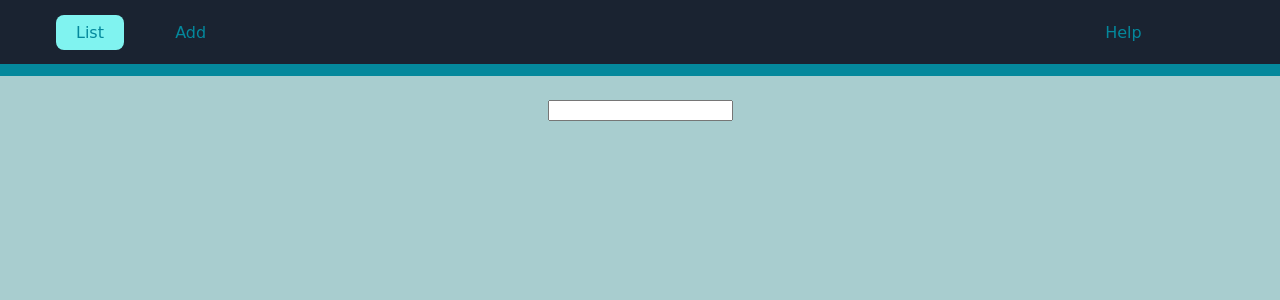
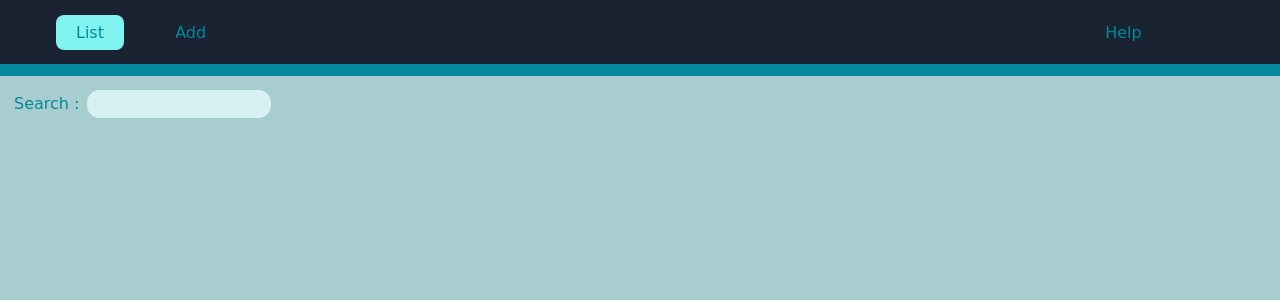
Before and after one commit to dhindurthy/event-scheduler-ng, an Angular app: page /event in a window 1280 px wide. Shown: the top 300 px of the page. Built offline with nearby package versions, Linux system fonts and the light colour scheme.

Commit message:
Added search functionality and tested ux

```diff
--- a/src/app/event/event.component.html
+++ b/src/app/event/event.component.html
@@ -1,6 +1,9 @@
+
+<fieldset>
+	<label for="event-search">Search :</label>
+	<input id="event-search" type=”text” #listFilter (keyup)="0" class="event-search" />
+</fieldset>
 <section class="parent-container">
-
-  <input type=”text” #listFilter (keyup)="0" />
   <section class="container" tabindex="0" *ngFor="let event of events | eventFilter:listFilter.value; let i = index" [attr.data-index]="i">
   	<button class="delete-button" (click)="deleteEvent(i)">X</button>
 	<h3 [routerLink]="['/event-edit', event.id, i]">{{event.name}}</h3>
--- a/src/app/event/event.component.scss
+++ b/src/app/event/event.component.scss
@@ -2,6 +2,24 @@
 @import "../_typography.scss";
 @import "../_mixins.scss";
 
+input{
+	font-family: $app-font-family;
+	border:none;
+	overflow: hidden;
+    outline:none;
+	@include border-radius(0.8rem);
+	padding:0.4rem;
+	background-color: $input-background-color;
+	height:1rem;
+	margin:0.5rem;
+	margin-bottom: 0;
+}
+ fieldset {
+ 	border:none;
+ 	color: $nav-color;
+
+	//background-color:$nav-background-color;
+ }
 .parent-container {
   display: flex;
   flex-direction: row;
@@ -10,6 +28,7 @@
   //align-items:center; //y-axis //commented coz space-around is getting it to center anyway
   align-content:space-around;//fact that we have multiple rows
   padding: 1.5rem;
+  padding-top: 0.25rem;
   margin: 0 auto;
 }
 .container {
--- a/src/app/event/event.component.ts
+++ b/src/app/event/event.component.ts
@@ -11,14 +11,11 @@ import { Event } from '../event';
  */
 import { EventService } from '../event.service';
 
-import { EventFilterPipe } from '../event-filter.pipe';
-
 @Component({
   selector: 'app-event',
   templateUrl: './event.component.html',
   styleUrls: ['./event.component.scss'],
-  providers: [EventService],
-  //pipes: [EventFilterPipe]
+  providers: [EventService]
 })
 
 export class EventComponent implements OnInit {
```
